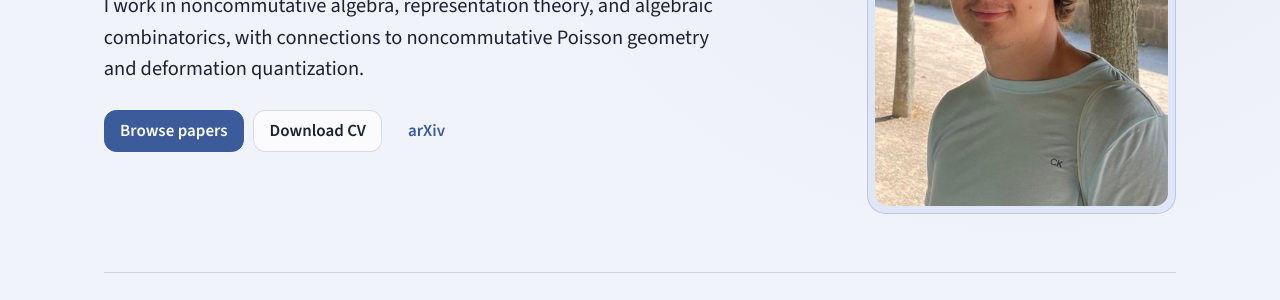
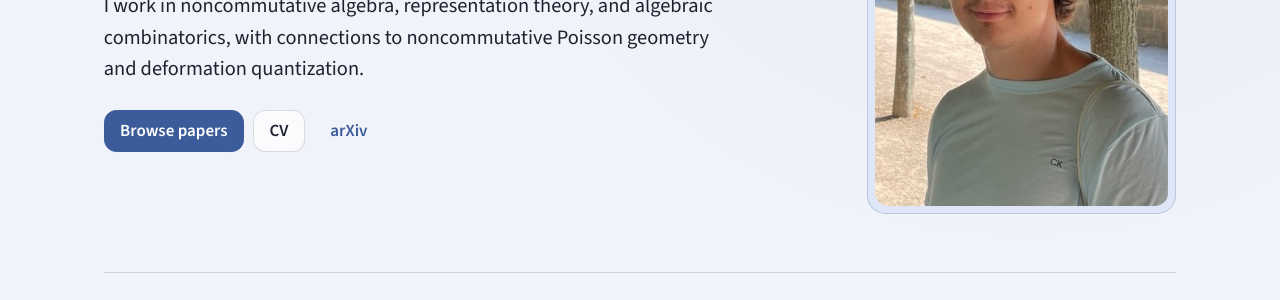
Before and after one commit to n-safonkin/n-safonkin.github.io, a Jekyll site: the page built from index.html, in a window 1280 px wide and 900 px high. Shown: the part 328-628 px from the top of the window. Built offline with Jekyll 4.4.1, drawn with Linux system fonts in a browser that asks for light colours.

Commit message:
Shorten homepage CV label

```diff
--- a/index.html
+++ b/index.html
@@ -14,7 +14,7 @@
     <p class="hero-intro">I work in noncommutative algebra, representation theory, and algebraic combinatorics, with connections to noncommutative Poisson geometry and deformation quantization.</p>
     <div class="hero-actions">
       <a class="button button-primary" href="{{ '/papers.html' | relative_url }}">Browse papers</a>
-      <a class="button" href="{{ '/assets/CV.pdf' | relative_url }}?v={{ site.time | date: '%s' }}" target="_blank" rel="noopener">Download CV</a>
+      <a class="button" href="{{ '/assets/CV.pdf' | relative_url }}?v={{ site.time | date: '%s' }}" target="_blank" rel="noopener">CV</a>
       <a class="button button-ghost" href="https://arxiv.org/a/safonkin_n_1" target="_blank" rel="noopener">arXiv</a>
     </div>
   </div>
```
